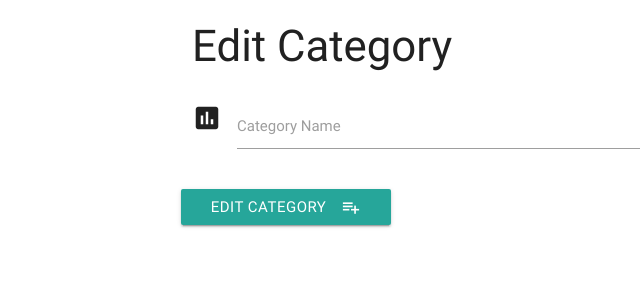
After one commit to terencecistudent/task-manager-CI, a Flask app: template templates/editcategory.html in a window 1280 px wide. The commit adds this page. Shown: the top 300 px of the page, without its empty margins (0-640 px from the left). Run offline with Flask 2, Linux system fonts and the light colour scheme; the template is opened without the code that fills it, so the values that code supplies are empty; some libraries are stand-ins or nearby versions.

Commit message:
Edit, delete tasks and manage categories so far

```diff
--- a/app.py
+++ b/app.py
@@ -45,6 +45,72 @@ def edit_task(task_id):
                            categories=all_categories)
 
 
+# We pass in the task ID because that's our hook into the primary key.
+# Call the update function, We specify the ID. That's our key to uniqueness (line 54)
+# specify the form fields, and we'll match those to the keys on the task collection (lines 56-60)
+@app.route('/update_task/<task_id>', methods=["POST"])
+def update_task(task_id):
+    tasks = mongo.db.tasks
+    tasks.update({'_id': ObjectId(task_id)},
+    {
+        'task_name': request.form.get('task_name'),
+        'category_name': request.form.get('category_name'),
+        'task_description': request.form.get('task_description'),
+        'due_date': request.form.get('due_date'),
+        'is_urgent': request.form.get('is_urgent')
+    })
+    return redirect(url_for('get_tasks'))
+
+
+# Access tasks collection and call remove
+# Key value pair inside curly brackets
+# Use the object ID to format or parse the task ID in a way that's acceptable to Mongo.
+# Redirect to get_tasks to see if task was deleted.
+@app.route("/delete_task/<task_id>")
+def delete_task(task_id):
+    mongo.db.tasks.remove({'_id': ObjectId(task_id)})
+    return redirect(url_for('get_tasks'))
+
+
+# Its job is to do a find on the categories table.
+# categories.html is the template we're going to render.
+# categories parameter will feed that from a direct call to MongoDB.
+@app.route("/get_categories")
+def get_categories():
+    return render_template("categories.html", categories=mongo.db.categories.find())
+
+
+# Don't forget to pass in the category_id as a parameter because we'll
+# use this to search for that document and pass it over to our editcategory.html page.
+# Pass it over as a parameter called category, not categories, because it's a single category for editing (line 88)
+# Pass in the category_id. Make sure it's in the format that's acceptable to Mongo (line 89)
+@app.route('/edit_category/<category_id>')
+def edit_category(category_id):
+    return render_template('editcategory.html',
+                           category=mongo.db.categories.find_one(
+                           {'_id': ObjectId(category_id)}))
+
+
+# Pass in the category_id as a parameter for use in the update call.
+# We identify the ID and also the field that we want to update.
+# Then let's pass in the request object (line 103)
+# Drill into the form that's contained within the request object (line 103)
+# Refer to the form item, whose name is category_name (line 103)
+@app.route('/update_category/<category_id>', methods=['POST'])
+def update_category(category_id):
+    mongo.db.categories.update(
+        {'_id': ObjectId(category_id)},
+        {'category_name': request.form.get('category_name')})
+    return redirect(url_for('get_categories'))
+
+
+# Pass in the category_id as a parameter to be used to locate and
+# remove that category document from the categories collection.
+@app.route('/delete_category/<category_id>')
+def delete_category(category_id):
+    mongo.db.categories.remove({'_id': ObjectId(category_id)})
+    return redirect(url_for('get_categories'))
+
 
 if __name__ == "__main__":
     app.run(host=os.environ.get('IP'),
--- /dev/null
+++ b/templates/editcategory.html
@@ -0,0 +1,24 @@
+{% extends 'base.html' %}
+{% block content %}
+
+<h3>Edit Category</h3>
+<div class="row">
+    <form action="{{ url_for('update_category', category_id=category._id) }}" method="POST" class="col s12">
+        <!--Category Name-->
+        <div class="row">
+            <div class="input-field col s12">
+                <i class="material-icons prefix">poll</i>
+                <input id="category_name" name="category_name" type="text" class="validate" value="{{category.category_name}}">
+                <label for="category_name">Category Name</label>
+            </div>
+        </div>
+        <!--Submit Button-->
+        <div class="row">
+            <button class="btn waves-effect waves-light" type="submit" name="action">Edit Category
+                <i class="material-icons right">playlist_add</i>
+            </button>
+        </div>
+    </form>
+</div>
+
+{% endblock %}
--- a/templates/tasks.html
+++ b/templates/tasks.html
@@ -4,9 +4,11 @@
         {% for task in tasks %}
         <li>
             <div class="collapsible-header">
-                <div class="col s3">
+                <div class="col s1">
                     <i class="material-icons">expand_more</i>
-                    <a class="waves-effect waves-light btn btn_small">Done</a>
+                </div>
+                <div class="col s2">
+                    <a href="{{ url_for('delete_task', task_id=task._id)}}" class="waves-effect waves-light btn btn_small blue">Done</a>
                     <a href="{{ url_for('edit_task', task_id=task._id)}}" class="waves-effect waves-light btn btn_small blue">Edit</a>
                 </div>
                 <div class="task_header col s9">
```
Also changed, not shown: templates/categories.html (added, +23 -0 lines), templates/edittask.html (+26 -10 lines).
